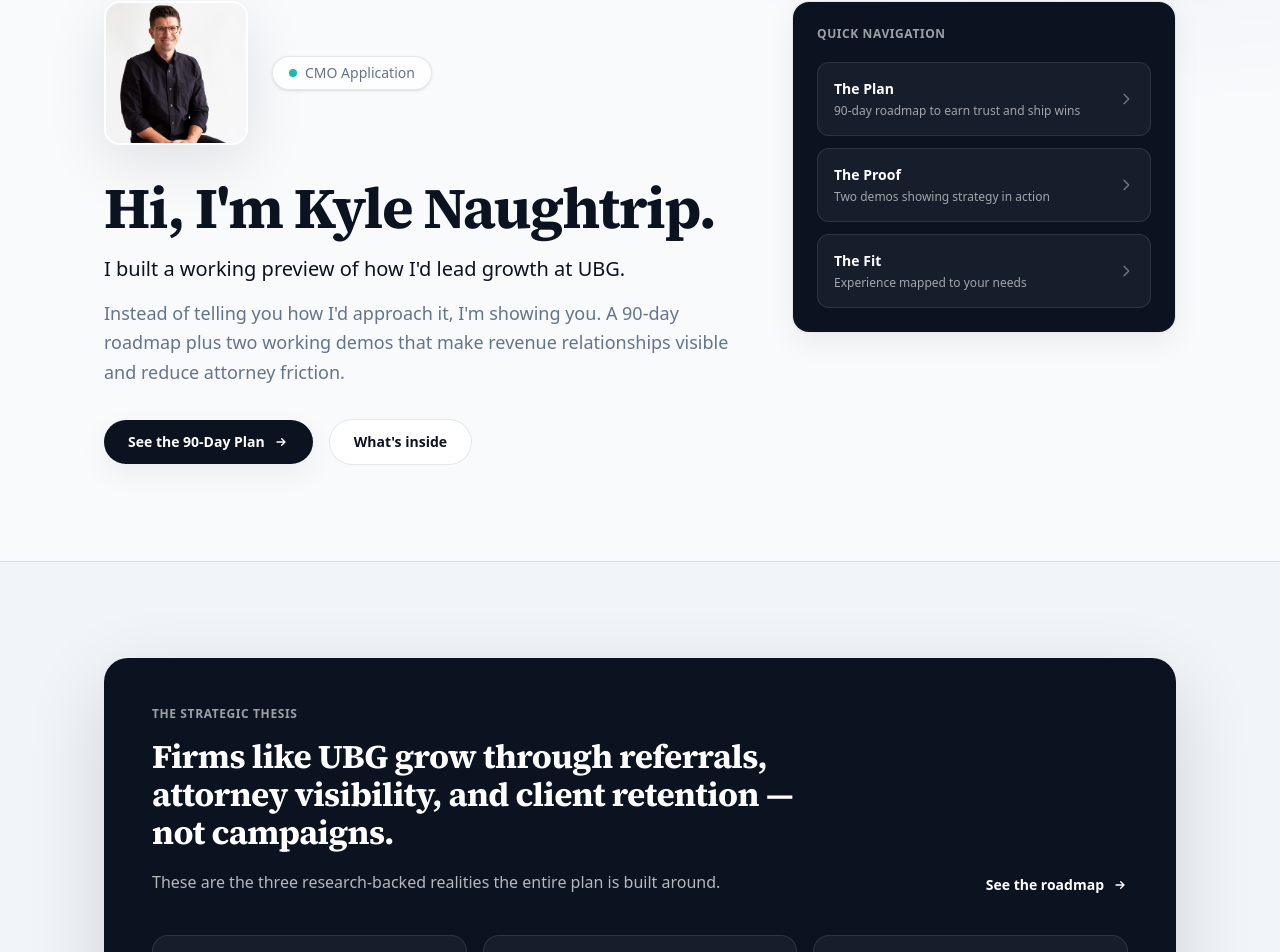
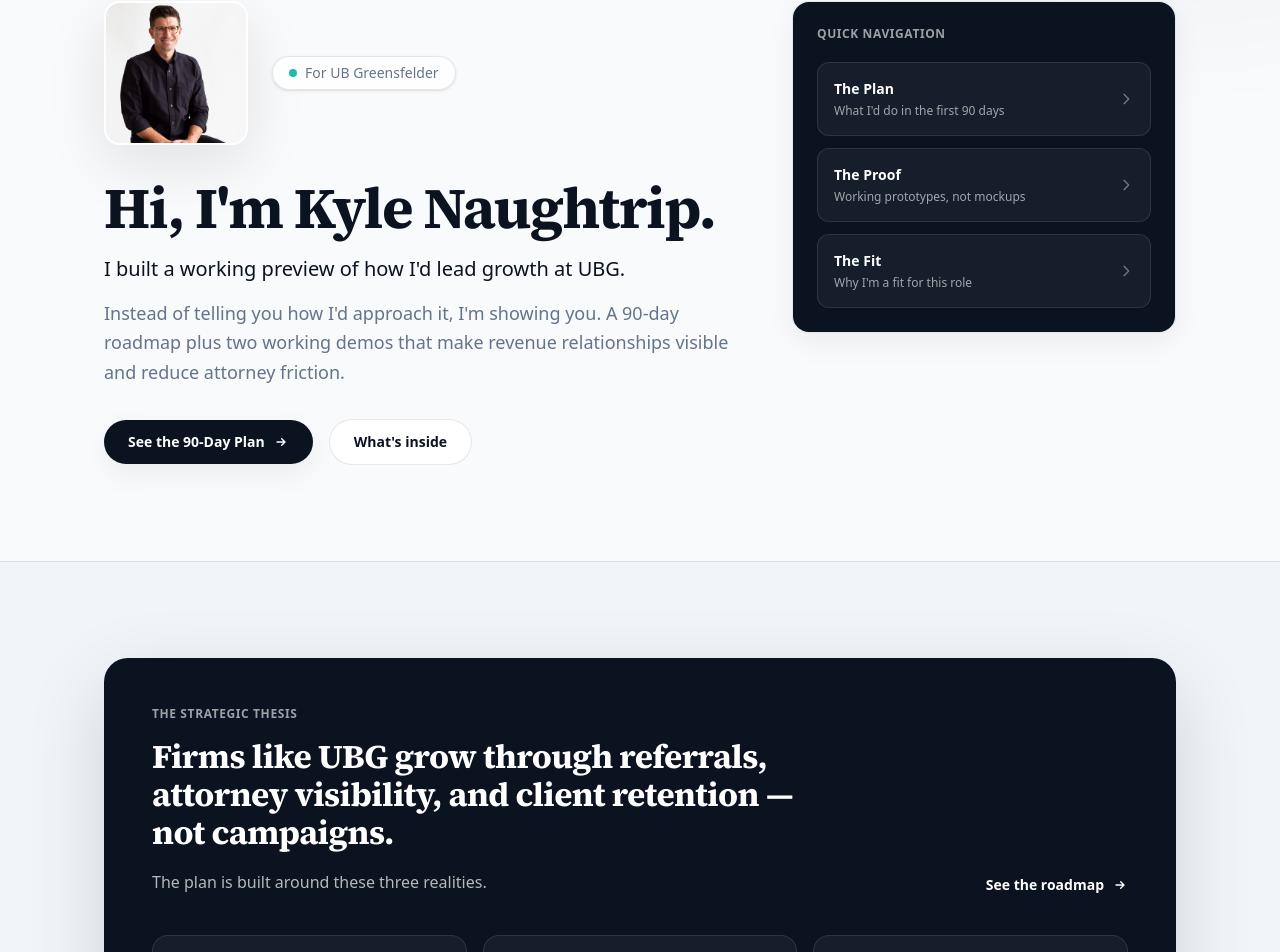
Before and after one commit to SidekickMarketer/ubg-cmo-demo, a Next.js app: page / in a window 1280 px wide. Shown: the part 191-1143 px from the top of the page. Built offline with nearby package versions, Linux system fonts and the light colour scheme.

Commit message:
Clarify homepage copy: pill, nav card, stats

```diff
--- a/src/app/page.tsx
+++ b/src/app/page.tsx
@@ -176,7 +176,7 @@
                   height={144}
                   className="h-36 w-36 rounded-2xl object-cover border-2 border-white shadow-[var(--shadow)]"
                 />
-                <Pill>CMO Application</Pill>
+                <Pill>For UB Greensfelder</Pill>
               </div>
 
               <h1 className="h1 mt-8 text-[color:var(--navy)]">
@@ -203,9 +203,9 @@
                 <div className="text-xs font-semibold uppercase tracking-wider text-white/60">Quick Navigation</div>
                 <div className="mt-5 space-y-3">
                   {[
-                    { label: "The Plan", desc: "90-day roadmap to earn trust and ship wins", href: "/roadmap" },
-                    { label: "The Proof", desc: "Two demos showing strategy in action", href: "/referrals" },
-                    { label: "The Fit", desc: "Experience mapped to your needs", href: "/about" },
+                    { label: "The Plan", desc: "What I'd do in the first 90 days", href: "/roadmap" },
+                    { label: "The Proof", desc: "Working prototypes, not mockups", href: "/referrals" },
+                    { label: "The Fit", desc: "Why I'm a fit for this role", href: "/about" },
                   ].map((item) => (
                     <Link
                       key={item.label}
@@ -241,7 +241,7 @@
                   Firms like UBG grow through referrals, attorney visibility, and client retention — not campaigns.
                 </h2>
                 <p className="mt-4 text-base text-white/70 leading-relaxed">
-                  These are the three research-backed realities the entire plan is built around.
+                  The plan is built around these three realities.
                 </p>
               </div>
               <Link href="/roadmap" className="inline-flex items-center gap-2 text-sm font-semibold text-white hover:text-[color:var(--teal-light)] transition-colors shrink-0">
@@ -253,9 +253,9 @@
             </div>
 
             <div className="mt-10 grid grid-cols-1 gap-4 sm:grid-cols-3">
-              <MiniStat label="Referral-driven selection" value="86%" sub="General counsel find outside counsel via peer referrals" />
-              <MiniStat label="Hire the lawyer" value="70%" sub="The individual attorney is the deciding factor" />
-              <MiniStat label="Price sensitivity" value="6%" sub="Price rarely drives recommendations" />
+              <MiniStat label="Referrals drive selection" value="86%" sub="of general counsel find outside counsel through peer referrals" />
+              <MiniStat label="They hire the attorney" value="70%" sub="choose based on the individual lawyer, not the firm's reputation" />
+              <MiniStat label="Price is rarely the driver" value="6%" sub="say price is their primary factor when choosing counsel" />
             </div>
 
             <div className="mt-6 text-xs text-white/40">
```
